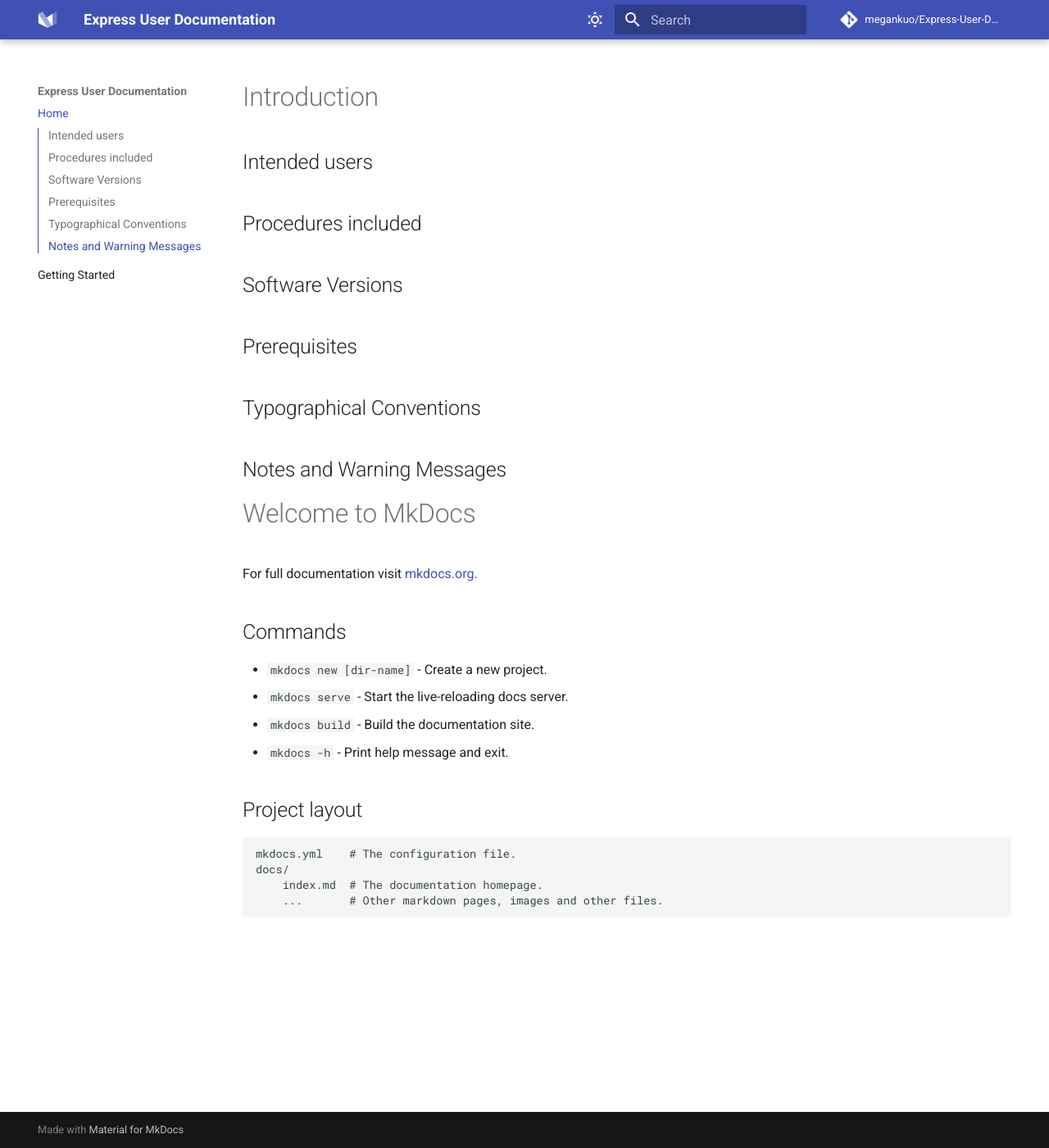
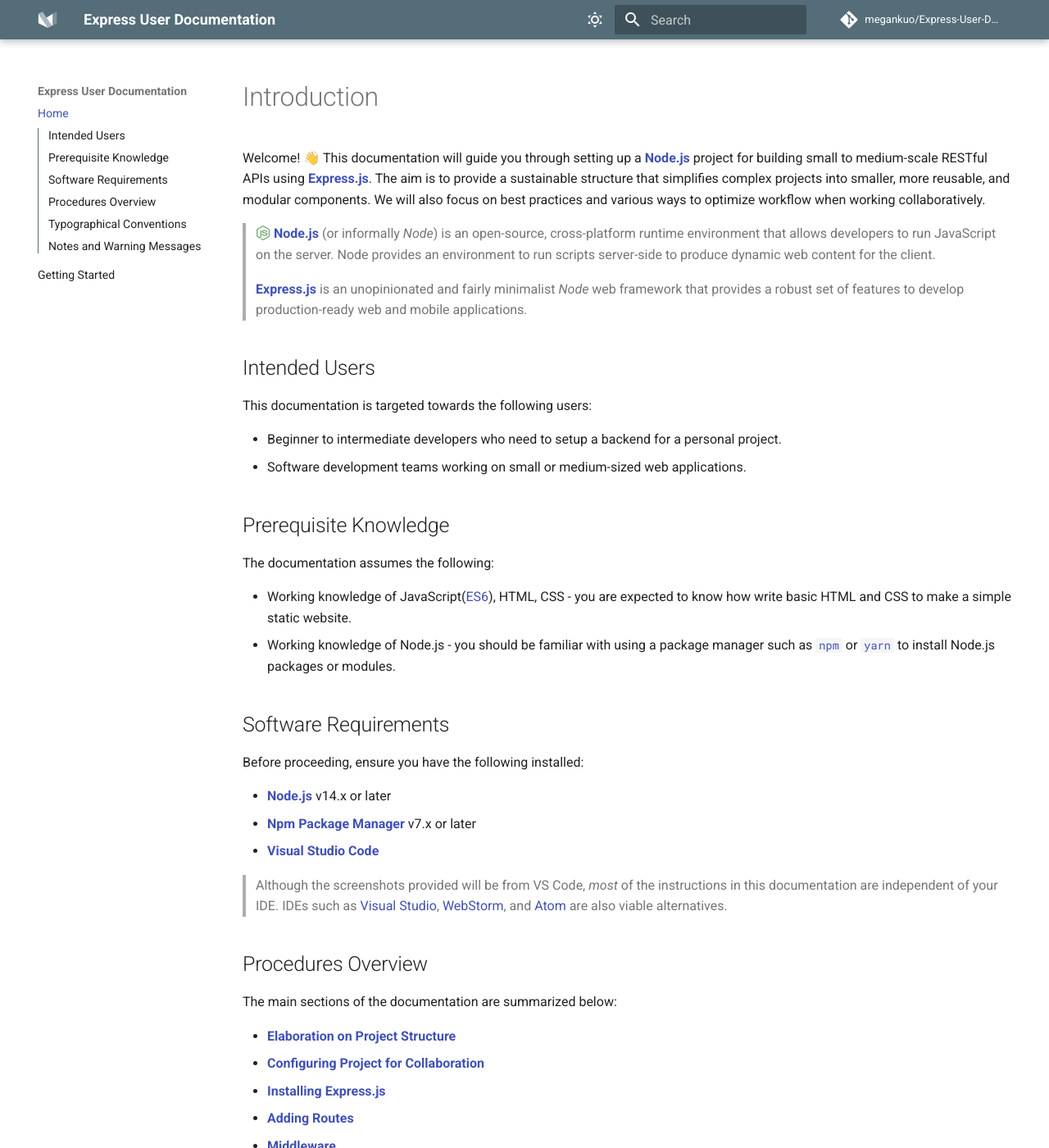
Before and after one commit to megankuo/Express-User-Documentation, an MkDocs documentation site: the page built from docs/index.md, in a window 1280 px wide and 1400 px high. Shown: the whole window at 82% size. Built offline with MkDocs 1.6.1 and Material for MkDocs 9.7.7, drawn with Linux system fonts in a browser that asks for light colours; nearby versions of some CDN libraries; comment, search, counter and statistics services are not loaded; some of the changed text lies outside the part shown.

Commit message:
Added more sections to Introduction

```diff
--- a/docs/css/extra.css
+++ b/docs/css/extra.css
@@ -0,0 +1,3 @@
+.node-js {
+    color: #689f63;
+}
--- a/docs/index.md
+++ b/docs/index.md
@@ -1,31 +1,71 @@
 # Introduction
 
-## Intended users
+Welcome! 👋 This documentation will guide you through setting up a [**Node.js**](https://nodejs.org/) project for building small to medium-scale RESTful APIs using [**Express.js**](https://expressjs.com/).
+The aim is to provide a sustainable structure that simplifies complex projects into smaller, more reusable, and modular components.
+We will also focus on best practices and various ways to optimize workflow when working collaboratively.
 
-## Procedures included
+> :fontawesome-brands-node-js:{ .node-js } [**Node.js**](https://nodejs.org/) (or informally *Node*) is an open-source, cross-platform runtime environment that allows developers to run JavaScript on the server. Node provides an environment to run scripts server-side to produce dynamic web content for the client.
+>
+> [**Express.js**](https://expressjs.com/) is an unopinionated and fairly minimalist *Node* web framework that provides a robust set of features to develop production-ready web and mobile applications.
 
-## Software Versions
+## Intended Users
 
-## Prerequisites
+This documentation is targeted towards the following users:
+
+- Beginner to intermediate developers who need to setup a backend for a personal project.
+- Software development teams working on small or medium-sized web applications.
+
+## Prerequisite Knowledge
+
+The documentation assumes the following:
+
+- Working knowledge of JavaScript([ES6](https://262.ecma-international.org/6.0/)), HTML, CSS - you are expected to know how write basic HTML and CSS to make a simple static website.
+- Working knowledge of Node.js - you should be familiar with using a package manager such as [`npm`](https://www.npmjs.com/) or [`yarn`](https://yarnpkg.com/) to install Node.js packages or modules.
+
+## Software Requirements
+
+Before proceeding, ensure you have the following installed:
+
+- [**Node.js**](https://nodejs.org/en/) v14.x or later
+- [**Npm Package Manager**](https://www.npmjs.com/get-npm) v7.x or later
+- [**Visual Studio Code**](https://code.visualstudio.com/download)
+
+> Although the screenshots provided will be from VS Code, *most* of the instructions in this documentation are independent of your IDE.
+> IDEs such as [Visual Studio](https://visualstudio.microsoft.com/), [WebStorm](https://www.jetbrains.com/webstorm/), and [Atom](https://atom.io/) are also viable alternatives.
+
+## Procedures Overview
+
+The main sections of the documentation are summarized below:
+
+- **[Elaboration on Project Structure]()**
+- **[Configuring Project for Collaboration]()**
+- **[Installing Express.js]()**
+- **[Adding Routes]()**
+- **[Middleware]()**
+
 
 ## Typographical Conventions
 
 ## Notes and Warning Messages
 
-# Welcome to MkDocs
+Throughout the documentation, we will use message blocks to alert you to relevant information.
+Each possible message block, from most important to least important:
 
-For full documentation visit [mkdocs.org](https://www.mkdocs.org).
+!!! danger
+    Specifies actions that may cause an error or will cause the application to crash.
 
-## Commands
+!!! failure
+    Specifies actions that may lead to unexpected behaviour.
 
-* `mkdocs new [dir-name]` - Create a new project.
-* `mkdocs serve` - Start the live-reloading docs server.
-* `mkdocs build` - Build the documentation site.
-* `mkdocs -h` - Print help message and exit.
+!!! bug
+    Specifies actions that may cause an error.
 
-## Project layout
+!!! warning
+    Specifies content that must be read before proceeding.
 
-    mkdocs.yml    # The configuration file.
-    docs/
-        index.md  # The documentation homepage.
-        ...       # Other markdown pages, images and other files.
+!!! Info
+    Indicates additional information or tips.
+
+
+!!! success
+    Indicates what success looks like.
--- a/docs/js/config.js
+++ b/docs/js/config.js
@@ -0,0 +1 @@
+hljs.initHighlighting()
--- a/docs/js/tables.js
+++ b/docs/js/tables.js
@@ -0,0 +1,6 @@
+app.document$.subscribe(function() {
+    var tables = document.querySelectorAll("article table")
+    tables.forEach(function(table) {
+        new Tablesort(table)
+    })
+})
--- a/mkdocs.yml
+++ b/mkdocs.yml
@@ -6,6 +6,42 @@
 repo_url: https://github.com/megankuo/Express-User-Documentation
 
 repo_name: megankuo/Express-User-Documentation
+
+
+markdown_extensions:
+  - toc:
+      toc_depth: 3
+  - attr_list
+  - footnotes
+  - admonition
+  - codehilite
+  - def_list
+  - pymdownx.critic:
+      mode: view
+  - pymdownx.betterem:
+      smart_enable: all
+
+  - pymdownx.caret
+  - pymdownx.mark
+  - pymdownx.tilde
+  - pymdownx.smartsymbols
+  - pymdownx.keys
+  - pymdownx.details
+  - pymdownx.snippets
+  - pymdownx.superfences
+  - pymdownx.inlinehilite
+  - pymdownx.smartsymbols
+  - pymdownx.tabbed
+  - pymdownx.highlight:
+      #   linenums: true # Line numbering
+      linenums_style: pymdownx.inline
+      #   use_pygments: false
+  - pymdownx.emoji:
+      emoji_index: !!python/name:materialx.emoji.twemoji
+      emoji_generator: !!python/name:materialx.emoji.to_svg
+
+  - pymdownx.tasklist:
+      custom_checkbox: true
 
 theme:
   name: material
@@ -28,8 +64,8 @@
     # Light mode
     - media: "(prefers-color-scheme: light)"
       scheme: default
-      primary: indigo
-      accent: indigo
+      primary: blue grey
+      accent: deep purple
       toggle:
         icon: material/weather-sunny
         name: Switch to dark mode
@@ -37,8 +73,8 @@
     # Dark mode
     - media: "(prefers-color-scheme: dark)"
       scheme: slate
-      primary: blue
-      accent: blue
+      primary: red
+      accent: red
       toggle:
         icon: material/weather-night
         name: Switch to light mode
@@ -56,6 +92,29 @@
   icon:
     logo: logo
 
-markdown_extensions:
-  - toc:
-      toc_depth: 3
+
+
+# Plugins
+plugins:
+  - search:
+      lang: en
+
+extra_javascript:
+  - https://cdnjs.cloudflare.com/ajax/libs/highlight.js/10.1.1/highlight.min.js
+  - https://cdnjs.cloudflare.com/ajax/libs/tablesort/5.2.1/tablesort.min.js
+  - js/tables.js
+  - js/config.js
+
+extra_css:
+  - https://cdnjs.cloudflare.com/ajax/libs/highlight.js/10.1.1/styles/default.min.css
+  - css/extra.css
+
+extra:
+  social:
+
+
+    - icon: fontawesome/brands/github
+      link: https://github.com/megankuo/Express-User-Documentation
+      name: GitHub
+
+copyright: Copyright &copy; 2021 - Megan Kuo, Linda Nguyen, and Jamie Samuel
```
